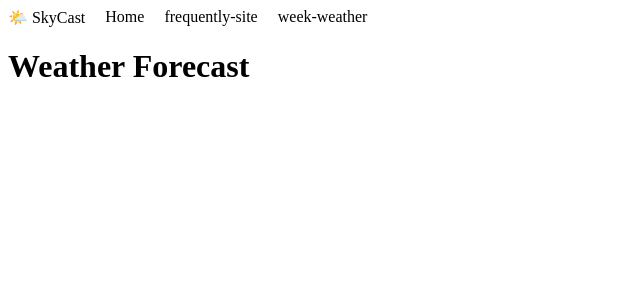
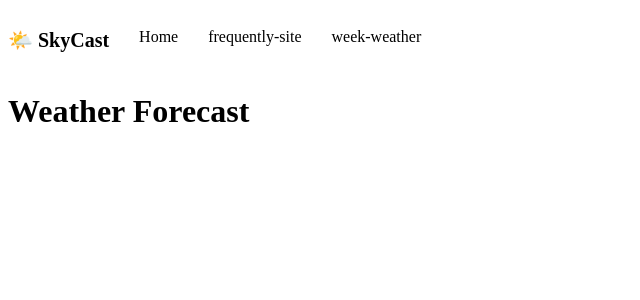
Before and after one commit to kyumin249/weather, a React (Vite) app: page / in a window 1280 px wide. Shown: the top 300 px of the page, without its empty margins (0-640 px from the left). Built offline with nearby package versions, Linux system fonts and the light colour scheme.

Commit message:
fix first-design

```diff
--- a/src/components/Layout/header.css
+++ b/src/components/Layout/header.css
@@ -1,7 +1,29 @@
+/* 1. 로고와 메뉴 묶음(두 덩어리)을 감싸는 최상위 부모 */
+header {
+  display: flex;
+  justify-content: space-between; /* ⭐️ 핵심: 자식 딱 2개(로고, 메뉴묶음)를 양 끝으로 밀어냅니다 */
+  width: 100%;
+  padding: 20px 0;                /* 좌우 패딩을 0으로 하면 양 끝에 바짝 붙습니다 */
+  background-color: #ffffff;
+}
+
+/* 2. 왼쪽 로고 스타일 (더 이상 ul/li 구조가 아니므로 flex 관련 불필요) */
+.logo {
+  font-weight: bold;
+  font-size: 1.25rem;
+}
+
+/* 3. 오른쪽 메뉴 3개를 하나로 묶어주는 진짜 메뉴판 상자 */
 ul {
-  display: flex;      /* 1. 자식들을 가로로 나란히 정렬 */
-  list-style: none;   /* 2. 보기 싫은 리스트 앞의 점(•) 제거 */
-  padding: 0;         /* 3. 기본 왼쪽 여백 제거 */
+  display: flex;                  /* ⭐️ 메뉴 3개(Home 등)를 가로로 나란히 세움 */
+  list-style: none;               /* 점 제거 */
+  padding: 0;                     /* 여백 제거 */
   margin: 0;
-  gap: 20px;          /* 4. 메뉴와 메뉴 사이의 간격(떨어짐 정도) 설정 */
+  gap: 30px;                      /* ⭐️ 메뉴 글자들끼리 서로 떨어질 간격 */
 }
+
+/* 4. 개별 메뉴 글자 스타일 */
+.urls {
+  cursor: pointer;
+  font-weight: 500;
+}
--- a/src/components/Layout/header.jsx
+++ b/src/components/Layout/header.jsx
@@ -4,10 +4,10 @@ function Header() {
   return (
     <header>
 	  <ul>
-			<li>🌤️ SkyCast</li>
-        	<li>Home</li>
-        	<li>frequently-site</li>
-        	<li>week-weather</li>
+			<li className="logo">🌤️ SkyCast</li>
+        	<li className='urls'>Home</li>
+        	<li className='urls'>frequently-site</li>
+        	<li className='urls'>week-weather</li>
       	</ul>
     </header>
   );
```
